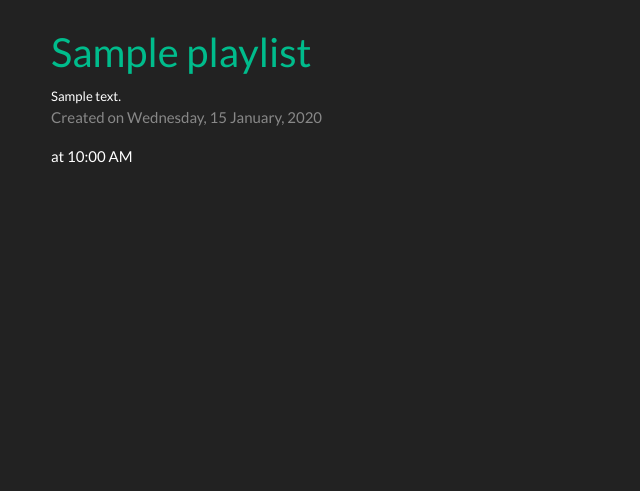
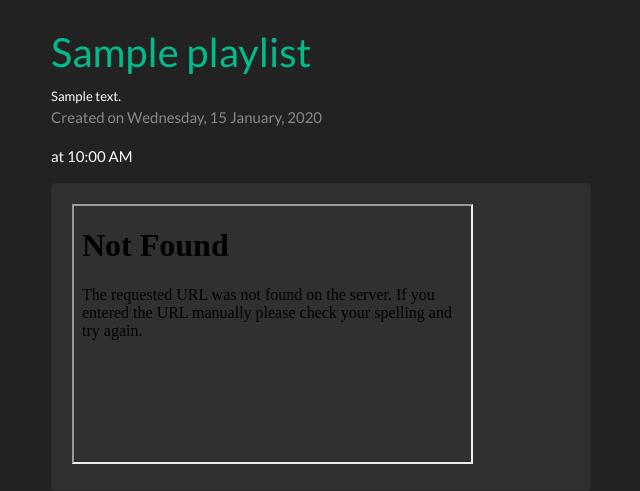
Before and after one commit to chudierp/airfrica-travelco, a Flask app: page / in a window 1280 px wide. Shown: the part 517-1008 px from the top of the page, without its empty margins (34-674 px from the left). Before the commit the page ends 680 px from the top, so only its background shows below. Run offline with Flask 2, Linux system fonts and the light colour scheme; a database or web service that is not in the repository returns one stand-in record (values such as "Sample title"); some libraries are stand-ins or nearby versions.

Commit message:
deal content

```diff
--- a/templates/playlists_index.html
+++ b/templates/playlists_index.html
@@ -79,13 +79,13 @@
                     <p class='text-muted'>Created on {{ playlist.created_at.strftime('%A, %d %B, %Y') }}</p>
                         at {{ playlist.created_at.strftime('%I:%M %p') }}</p>
                     {% endif %}
-                <!-- <div class="embed-responsive embed-responsive-1by1"> -->
-                    <!-- {% for video in playlist.videos %} -->
-                    <!-- <div class="card"><div class="card-body"> -->
-                    <!-- <iframe width="601" height="260" src="{{ video }}"></iframe> -->
-                    <!-- </div></div> -->
-                    <!-- {% endfor %} -->
-                    <!-- timestamp -->
+                <!-- <div class="embed-responsive embed-responsive-21by9"> -->
+                    {% for video in playlist.videos %}
+                        <div class="card"><div class="card-body">
+                            <iframe width="401" height="260" src="{{ video }}"></iframe>
+                        </div></div>
+                    {% endfor %}
+
 
                 <!-- </div> -->
             </div>
```
Lines whose indentation alone changed are shown as unchanged.
